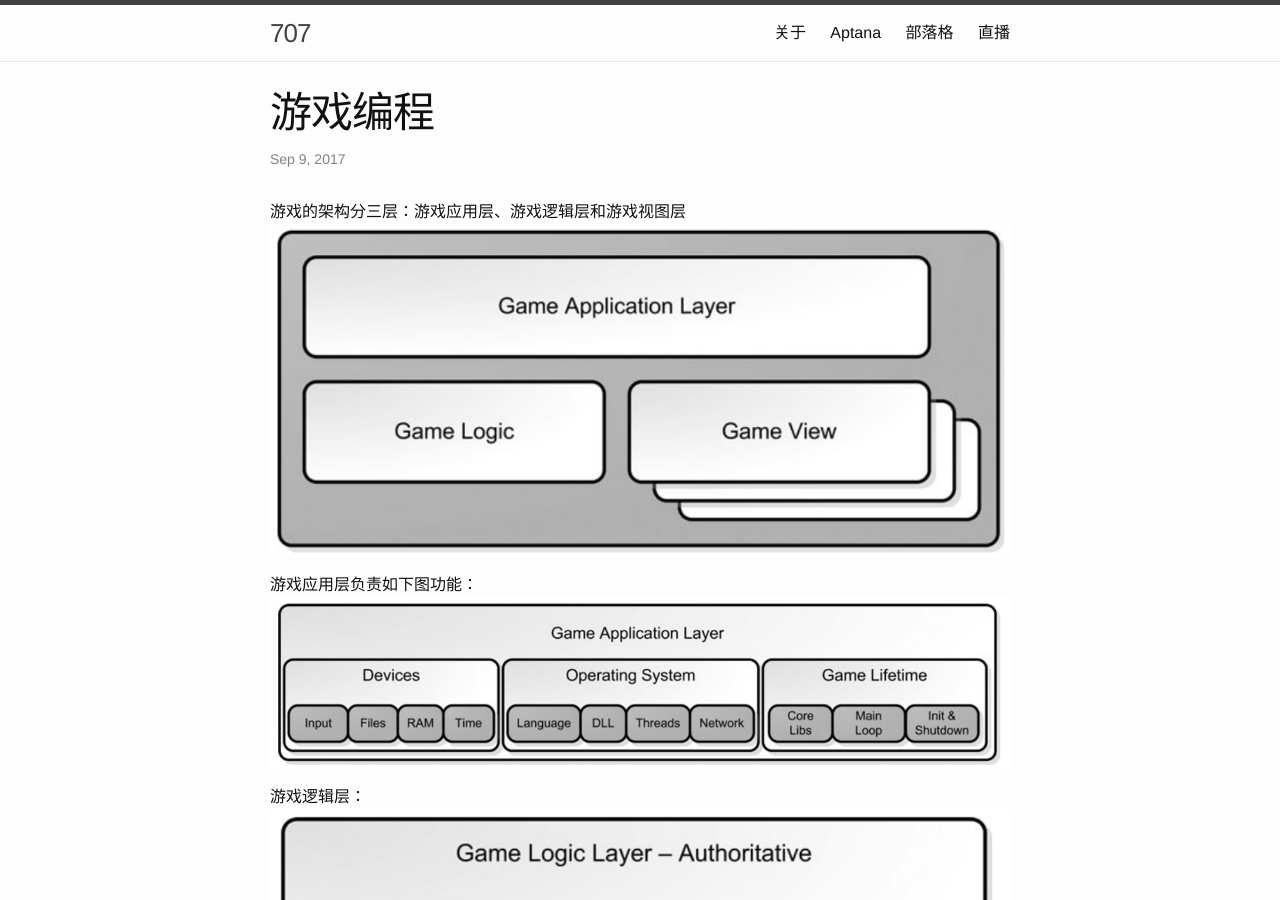
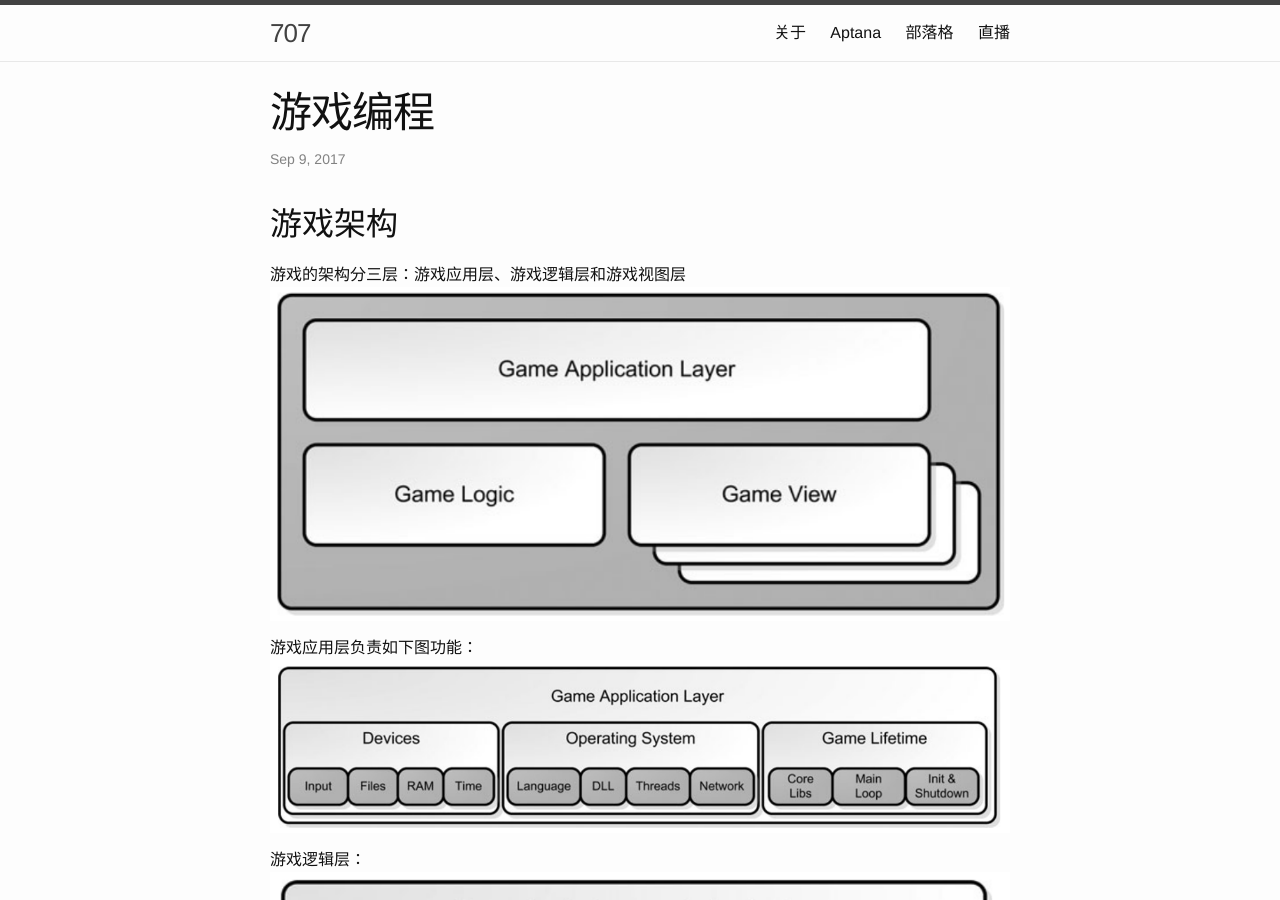
Before and after one commit to zephyrzoom/zephyrzoom.github.io, a Jekyll site: the page built from _posts/2017-09-09-game-coding.md, in a window 1280 px wide and 900 px high. Built offline with Jekyll 4.4.1, drawn with Linux system fonts in a browser that asks for light colours; comment, search, counter and statistics services are not loaded.

Commit message:
更新game code

```diff
--- a/_posts/2017-09-09-game-coding.md
+++ b/_posts/2017-09-09-game-coding.md
@@ -4,6 +4,8 @@ title: 游戏编程
 date: 2017-09-09 14:54:00 +0800
 ---
 
+游戏架构
+-------------------------------------------------------------
 游戏的架构分三层：游戏应用层、游戏逻辑层和游戏视图层
 ![game architecture](/image/game-arch.png)
 
@@ -64,6 +67,7 @@ date: 2017-09-09 14:54:00 +0800
 
 构建的每个内部工具都要有命令行，以便自动化构建。
 
+游戏初始化
 --------------------------------------------------
 游戏初始化顺序：
 1. 检查系统资源，如硬盘空间、内存、输入输出设备
```
Also changed, not shown: other parts of _posts/2017-09-09-game-coding.md (+1 -0 lines).
